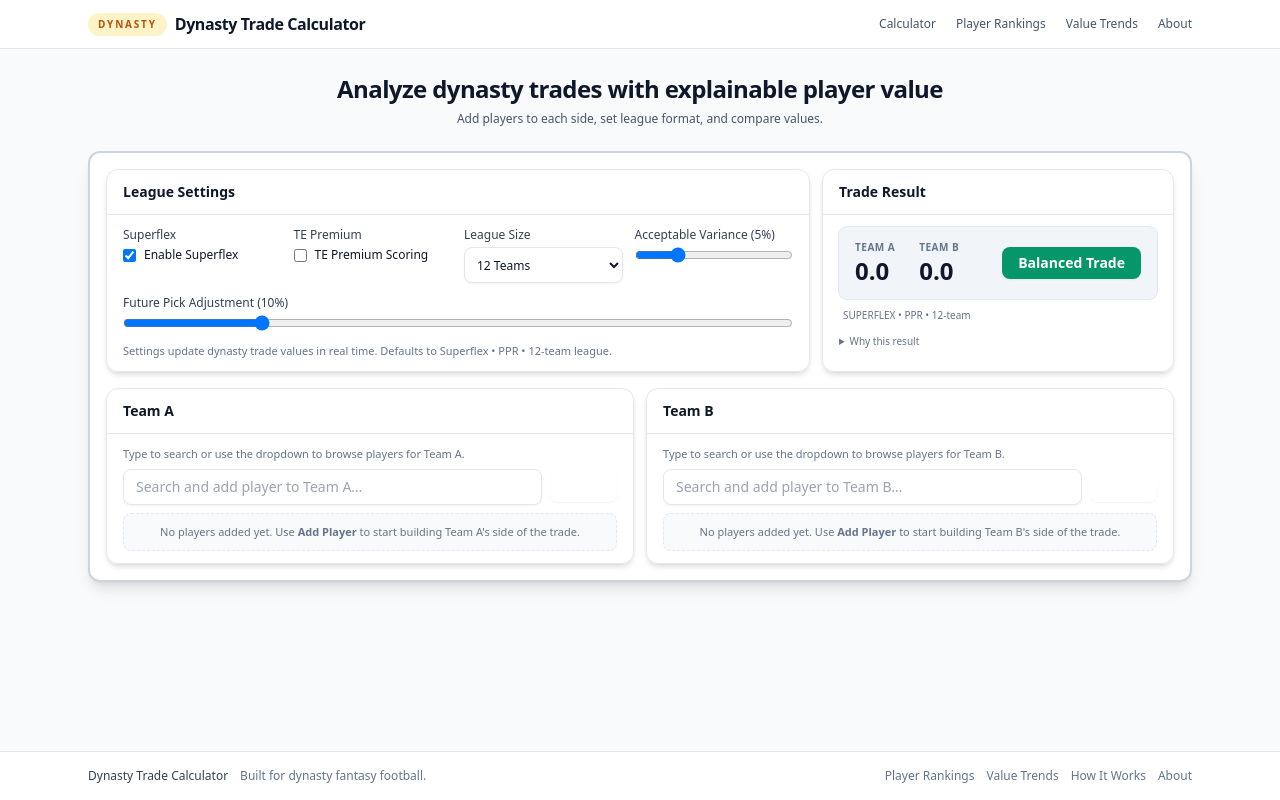
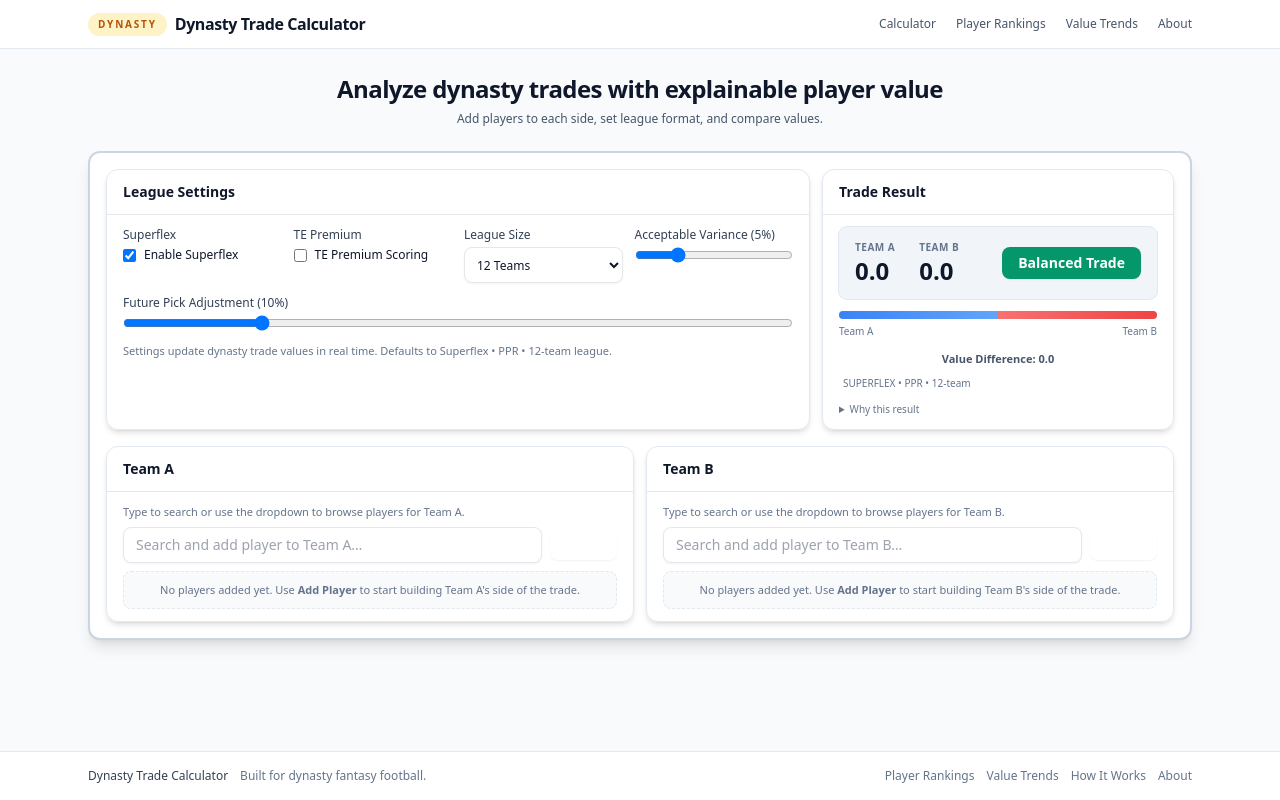
Before and after one commit to abdullahmateen4/dynasty-trade-calculator, a Next.js app: page /dynasty-trade-calculator in a window 1280 px wide. Built offline with nearby package versions, Linux system fonts and the light colour scheme.

Commit message:
update calculator

```diff
--- a/components/calculator/trade-summary.tsx
+++ b/components/calculator/trade-summary.tsx
@@ -13,6 +13,13 @@ export function TradeSummary({ teamA, teamB, leagueSettings }: TradeSummaryProps
   const teamBResult = summarizeTeamValue(teamB, leagueSettings);
 
   const diff = teamAResult.total - teamBResult.total;
+
+  const totalValue = teamAResult.total + teamBResult.total;
+
+  const teamAPercent =
+    totalValue > 0 ? (teamAResult.total / totalValue) * 100 : 50;
+
+  const valueDifference = Math.abs(diff).toFixed(1);
 
   const winner =
     diff > 5 ? "Team A Wins" : diff < -5 ? "Team B Wins" : "Balanced Trade";
@@ -61,6 +68,8 @@ export function TradeSummary({ teamA, teamB, leagueSettings }: TradeSummaryProps
 
   return (
     <div className="flex flex-col gap-2 text-xs">
+
+      {/* Team totals */}
       <div className="flex flex-wrap items-center justify-between gap-3 rounded-lg bg-slate-100 px-4 py-3 ring-1 ring-slate-200">
         <div className="flex items-center gap-6">
           <div>
@@ -87,12 +96,48 @@ export function TradeSummary({ teamA, teamB, leagueSettings }: TradeSummaryProps
         </div>
       </div>
 
-      {/* Updated league settings display */}
+      {/* Trade Balance Bar */}
+      <div className="mt-1 w-full">
+        <div className="relative h-2 w-full overflow-hidden rounded-full bg-slate-200">
+
+          <div
+            className="absolute left-0 top-0 h-full bg-gradient-to-r from-blue-500 to-blue-400 transition-all duration-500"
+            style={{ width: `${teamAPercent}%` }}
+          />
+
+          <div
+            className="absolute right-0 top-0 h-full bg-gradient-to-l from-red-500 to-red-400 transition-all duration-500"
+            style={{ width: `${100 - teamAPercent}%` }}
+          />
+
+        </div>
+
+        <div className="mt-1 flex justify-between text-[10px] font-medium text-slate-500">
+          <span>Team A</span>
+          <span>Team B</span>
+        </div>
+      </div>
+
+      {/* Value Difference */}
+      <div
+        className={`mt-1 flex items-center justify-center text-[11px] font-semibold ${
+          diff > 5
+            ? "text-blue-600"
+            : diff < -5
+            ? "text-red-600"
+            : "text-slate-600"
+        }`}
+      >
+        Value Difference: {valueDifference}
+      </div>
+
+      {/* League settings */}
       <p className="px-1 text-[10px] text-slate-500">
         {leagueSettings.superflex ? "SUPERFLEX" : "1QB"} • PPR • {leagueSettings.leagueSize}-team
         {leagueSettings.tePremium && " • TE Premium"}
       </p>
 
+      {/* Explanation */}
       <details className="mt-0.5">
         <summary className="cursor-pointer text-[10px] font-medium text-slate-500">
           Why this result
@@ -106,6 +151,7 @@ export function TradeSummary({ teamA, teamB, leagueSettings }: TradeSummaryProps
 
         <p className="mt-0.5 text-[10px] text-slate-400">{favors}</p>
       </details>
+
     </div>
   );
 }
```
